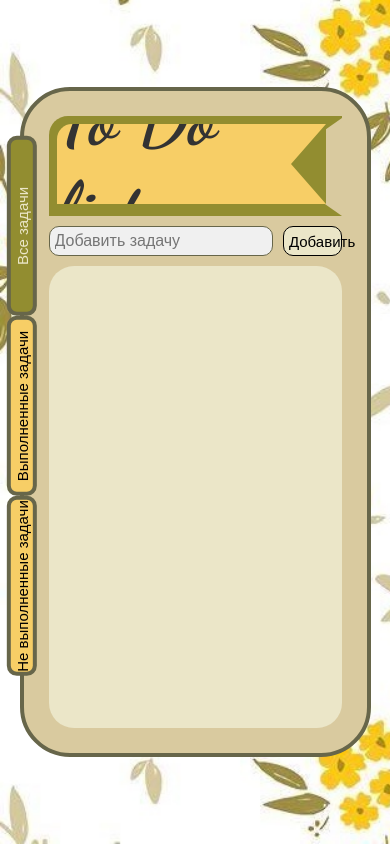
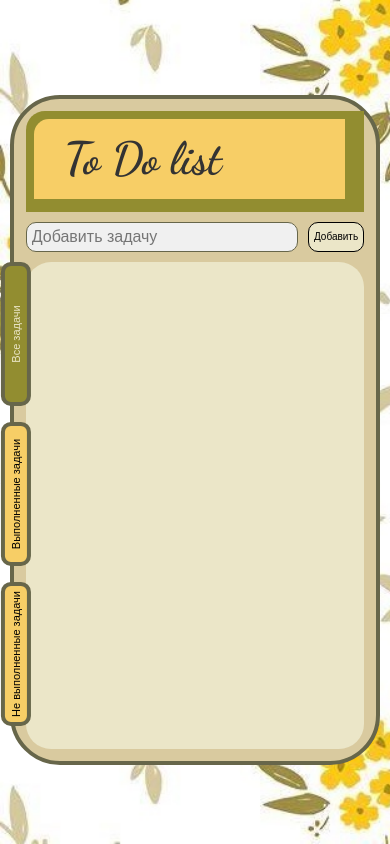
Before and after one commit to tiagorrg/TO-DO-list, a plain HTML site: page index.html in a window 390 px wide. Drawn offline with Linux system fonts and the light colour scheme; no server answers.

Commit message:
Change media styles

```diff
--- a/style.css
+++ b/style.css
@@ -235,24 +235,56 @@ body {
         display: none;
     }
 
+    .container .flag-container .triangle {
+        display: none;
+    }
+
+    .container .flag-container .triangle-inner {
+        display: none;
+    }
+
 }
 
 @media (max-width: 767px) {
+    h1 {
+        font-size: 45px;
+    }
+
+    body {
+        padding-top: 15px;
+        width: 100%;
+        overflow-y: auto;
+    }
 
     .container {
+        padding: 12px;
         max-width: 100%;
+        width: 95%;
     }
 
     .black-line {
         display: none;
     }
 
+    .container .flag-container .triangle {
+        display: none;
+    }
+
+
+    .container .flag-container .triangle-inner {
+        display: none;
+    }
+
+    .container .add-case .add-button {
+        font-size: 10px;
+    }
+
     .container .button-filter-wrapper {
         display: flex;
         flex-direction: column;
-        top: 120px;
-        left: -92px;
-        gap: 150px;
+        top: 220px;
+        left: -70px;
+        gap: 130px;
     }
 
     .container .button-filter-wrapper .bookmark {
@@ -262,5 +294,7 @@ body {
         display: flex;
         align-items: center;
         justify-content: center;
+        padding: 5px;
+        font-size: 11px;
     }
 }
```
